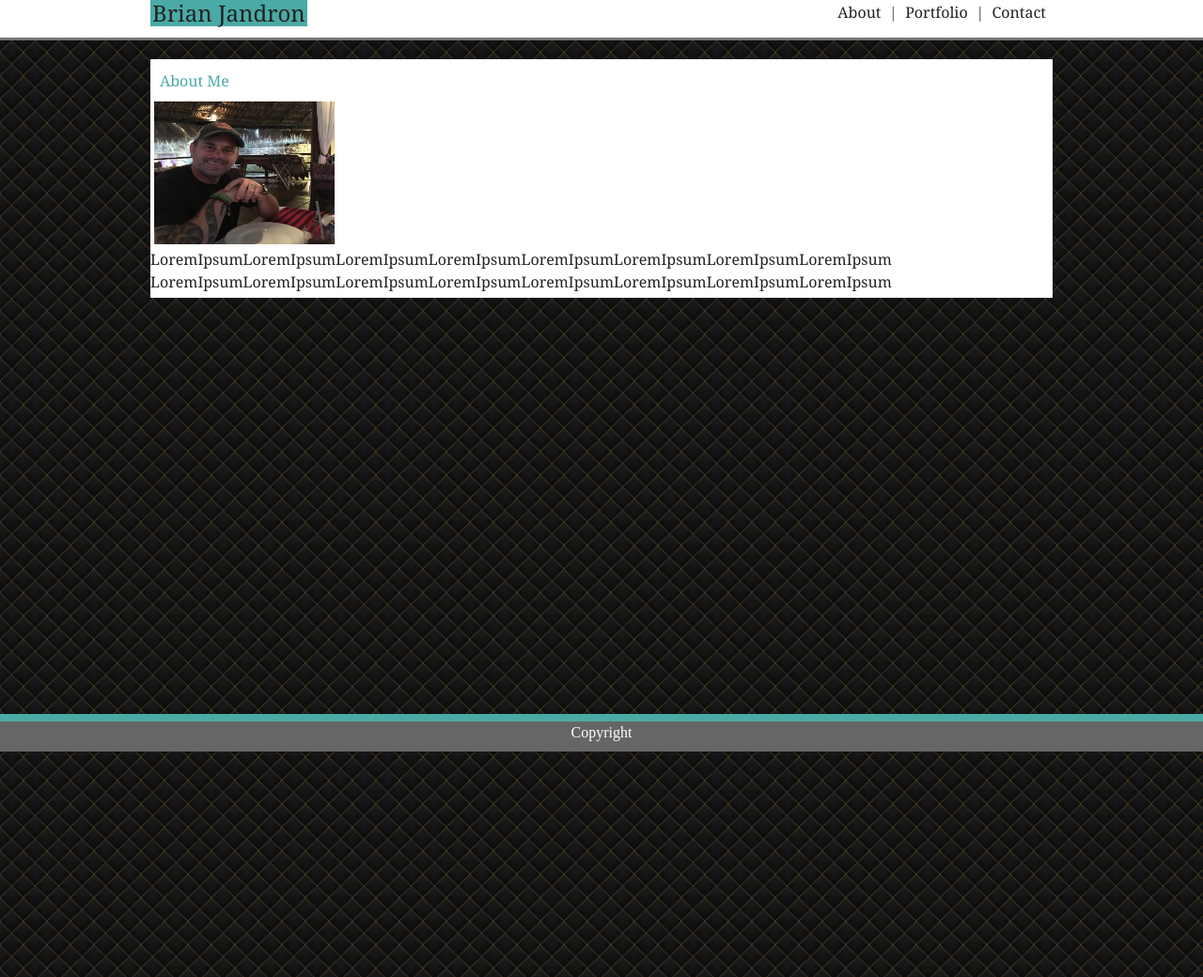
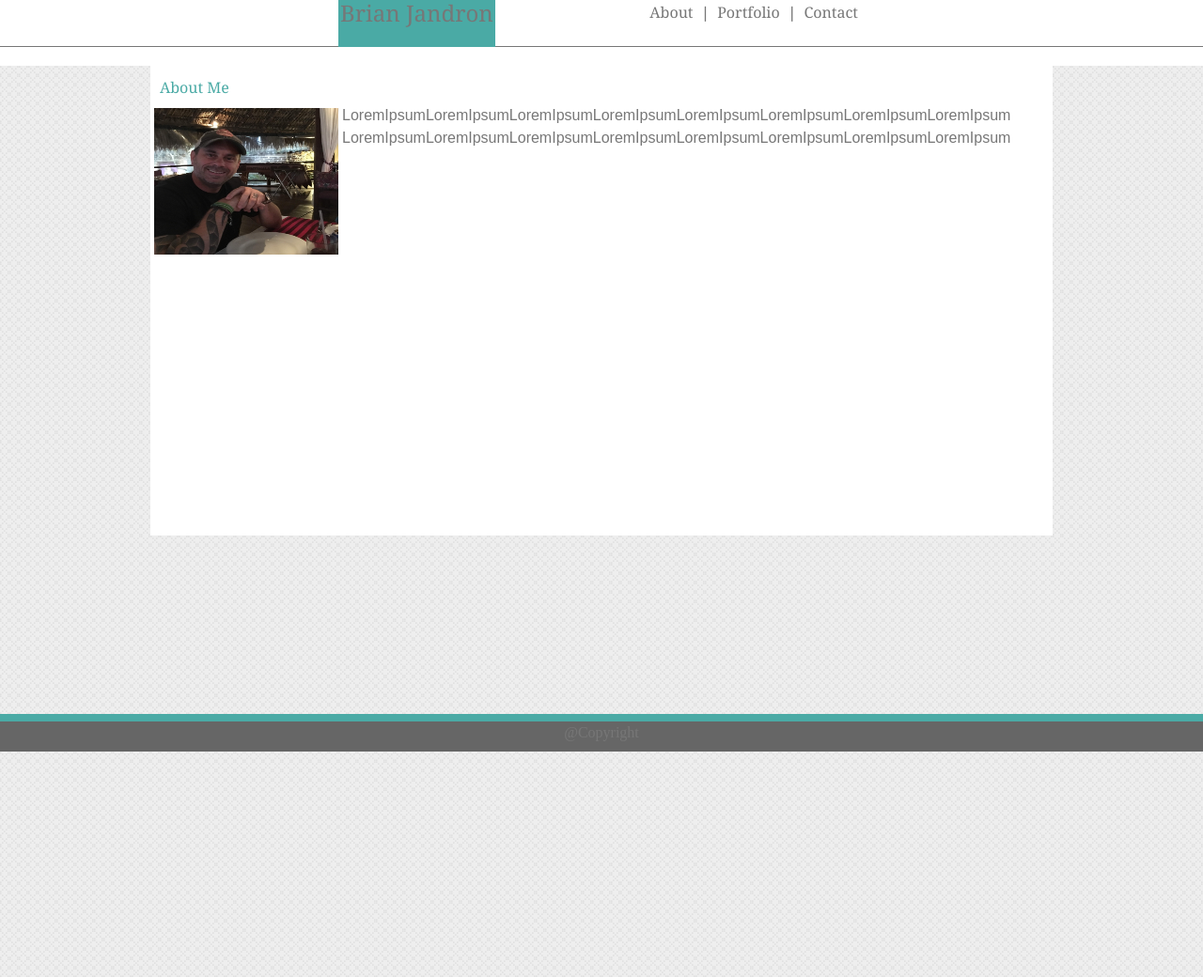
Before and after one commit to notintheup/Basic-Portfolio, a plain HTML site: page index.html in a window 1280 px wide. Shown: the top 1040 px of the page at 94% size. Drawn offline with Linux system fonts and the light colour scheme.

Commit message:
getting closer

```diff
--- a/assets/css/style.css
+++ b/assets/css/style.css
@@ -1,33 +1,93 @@
+/* http://meyerweb.com/eric/tools/css/reset/
+   v2.0 | 20110126
+   License: none (public domain)
+*/
+
+html, body, div, span, applet, object, iframe,
+h1, h2, h3, h4, h5, h6, p, blockquote, pre,
+a, abbr, acronym, address, big, cite, code,
+del, dfn, em, img, ins, kbd, q, s, samp,
+small, strike, strong, sub, sup, tt, var,
+b, u, i, center,
+dl, dt, dd, ol, ul, li,
+fieldset, form, label, legend,
+table, caption, tbody, tfoot, thead, tr, th, td,
+article, aside, canvas, details, embed,
+figure, figcaption, footer, header, hgroup,
+menu, nav, output, ruby, section, summary,
+time, mark, audio, video {
+	margin: 0;
+	padding: 0;
+	border: 0;
+	font-size: 100%;
+	font: inherit;
+	vertical-align: baseline;
+}
+/* HTML5 display-role reset for older browsers */
+article, aside, details, figcaption, figure,
+footer, header, hgroup, menu, nav, section {
+	display: block;
+}
+body {
+	line-height: 1;
+}
+ol, ul {
+	list-style: none;
+}
+blockquote, q {
+	quotes: none;
+}
+blockquote:before, blockquote:after,
+q:before, q:after {
+	content: '';
+	content: none;
+}
+table {
+	border-collapse: collapse;
+	border-spacing: 0;
+}
+
 * {
   box-sizing: border-box;
   margin-left: auto;
   margin-right: auto;
+  color: #777777;
 }
 .heading {
-  width: 960px;
-  height: 40px;
+  width: 100%;
+  height: 50px;
+  background-color: #ffffff;
   margin-left: auto; margin-right: auto;
-  font-family: Georgia, 'Times New Roman', Times, serif;
+  font-family: 'Georgia', Times, Times New Roman, serif;
   color: #777777;
+  border-bottom: solid; border-width: 1px; border-color: #777777;
 }
 a {
   padding: 2px;
   text-decoration: none;
-  color: #222222;
+  color: #777777;
   text-align: center;
 }
 a.name {
   float: left;
+  position: relative;
+  margin: auto;
+  text-align: center;
+  left: 360px;
   background-color: #4aaaa5;
   font-size: 24px;
+  height: 50px;
 }
 ul {
   float: right;
+  position: relative;
+  right: 360px;
   background-color: #ffffff;
   height: 28px;
   list-style-type: none;
   margin: 5px;
   padding: 0px;
+  font-family: 'Georgia', Times, Times New Roman, serif;
   text-align: center;
   text-decoration: none;
 }
@@ -35,9 +95,11 @@ li {
   display: inline;
   margin: 0; padding: 0;
 }
+.heading {
+  color: #ffffff;
+}
 .page {
-  border-top: solid; border-color: #777777;
-  background-image: url("../images/fancy-cushion.png");
+  background-image: url("../images/az_subtle.png");
   background-repeat: repeat;
   height: 1000px;
   width: 100%;
@@ -45,7 +107,7 @@ li {
 .full {
   padding-top: 20px;
   margin-left: auto; margin-right: auto;
-  border-top: solid; border-width: 2px; border-color: #dddddd;
+  border-top: solid; border-width: 2px; border-color: #dddddd; border-radius: 35px;
   font-family: 'Georgia', Times, Times, serif;
 }
 .write {
@@ -53,8 +115,9 @@ li {
   margin-left: auto;
   margin-right: auto;
   background-color: #ffffff;
-  height: auto;
+  height: 500px;
   max-width:960px;
+  color: #777777;
   padding-top: 5px; padding-bottom: 5px;
 }
 .about {
@@ -66,8 +129,8 @@ li {
 p {
   width: 960px;
   background-color: #ffffff;
-  font-family: Georgia, 'Times New Roman', Times, serif;
-  color: #222222;
+  font-family: Arial, Helvetica, sans-serif;
+  color: #777777;
   word-wrap: normal;
   line-height: 1.5;
   margin-left: auto;
@@ -75,7 +138,7 @@ p {
 }
 img {
   height: 160px; width: 200px;
-  margin: 0; padding: 4px;
+  margin: 2px; padding: 2px;
   float: left;
 
 }
@@ -85,7 +148,7 @@ img {
   height: 40px;
   width: 100%;
   background-color: #666666;
-  color: white;
+  color: #777777;
   padding: 4px;
   text-align: center;
   border-top: 8px solid #4aaaa5;
--- a/index.html
+++ b/index.html
@@ -1,5 +1,6 @@
 <!DOCTYPE html>
 <html lang="en">
+
 <head>
   <meta charset="UTF-8">
   <meta name="viewport" content="width=device-width, initial-scale=1.0">
@@ -9,6 +10,7 @@
   <title>Portfolio of Brian Jandron</title>
 </head>
 <!--The site-->
+
 <body>
   <!--Main site Header-->
   <header class="heading">
@@ -16,9 +18,9 @@
     <nav>
       <ul>
         <li><a href="#">About</a></li>
-        <li>&#x2758</li>
+        <li>&#x2758;</li>
         <li><a href="portfolio.html">Portfolio</a></li>
-        <li>&#x2758</li>
+        <li>&#x2758;</li>
         <li><a href="contact.html">Contact</a></li>
       </ul>
     </nav>
@@ -28,7 +30,7 @@
     <div class="write">
       <h2 class="about">About Me</h2>
       <p>
-        <img src="assets/images/IMG_0665.JPG">
+        <img src="assets/images/IMG_0665.JPG" alt="Smiley face">
         LoremIpsumLoremIpsumLoremIpsumLoremIpsumLoremIpsumLoremIpsumLoremIpsumLoremIpsum
         LoremIpsumLoremIpsumLoremIpsumLoremIpsumLoremIpsumLoremIpsumLoremIpsumLoremIpsum
       </p>
@@ -36,7 +38,7 @@
     </div>
   </section>
   <!--Main site Footer-->
-  <footer class="footer">Copyright</footer>
+  <footer class="footer">@Copyright</footer>
 
 </body>
 
```
Also changed, not shown: assets/images/az_subtle.png (added), assets/images/az_subtle_@2X.png (added), 2 other files.
